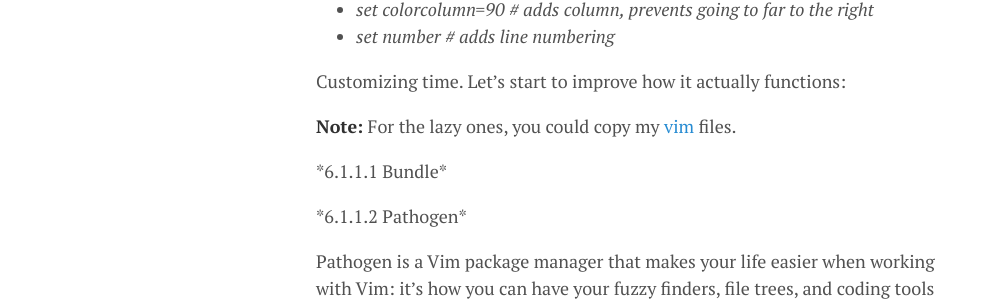
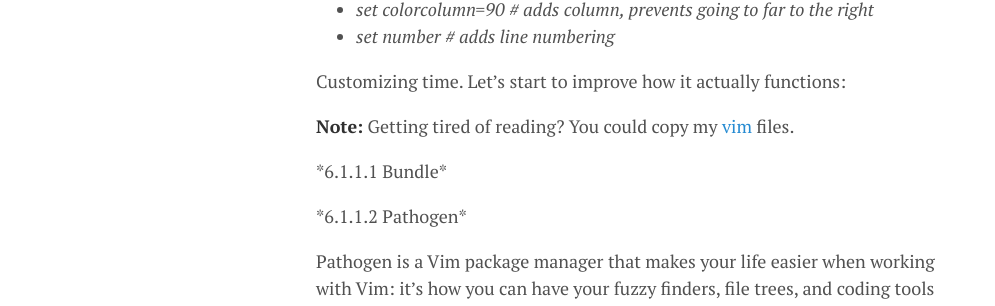
Before and after one commit to lgeurts/lgeurts.github.io, a Jekyll site: the page built from _posts/2017-07-11-bunsenlabs-linux-setup-notes-for dell-inspiron-6000.md, in a window 1280 px wide and 900 px high, scrolled down 6200 px. Shown: the part 146-452 px from the top of the window, without its empty margins (0-995 px from the left). Built offline with Jekyll 4.4.1, drawn with Linux system fonts in a browser that asks for light colours; nearby versions of some CDN libraries; comment, search, counter and statistics services are not loaded.

Commit message:
Update 2017-07-11-bunsenlabs-linux-setup-notes-for dell-inspiron-6000.md

```diff
--- a/_posts/2017-07-11-bunsenlabs-linux-setup-notes-for dell-inspiron-6000.md
+++ b/_posts/2017-07-11-bunsenlabs-linux-setup-notes-for dell-inspiron-6000.md
@@ -180,7 +180,7 @@ Next step is theming our vim:
 
 - $ mkdir ~/.vim/colors
 
-Download the [Solarized](http://ethanschoonover.com/solarized) & [Tomorrow Night](https://github.com/chriskempson/tomorrow-theme) themes and copy the vim files to   the previously created colors folder. Once this is done, edit the .vimrc file and add these lines to let Vim know that we want syntax highlighting based on file names:
+Download the [Solarized](http://ethanschoonover.com/solarized) & [Tomorrow Night](https://github.com/chriskempson/tomorrow-theme) themes and copy the vim files to    the previously created colors folder. Once this is done, edit the .vimrc file and add these lines to let Vim know that we want syntax highlighting based on file names:
 
 - *filetype on*
 - *syntax on*
@@ -201,7 +201,7 @@ While we are busy also add these lines:
 Customizing time. Let’s start to improve how it actually functions:
 
 
-**Note:** For the lazy ones, you could copy my [vim](https://github.com/lgeurts/BunsenLabs-Setup/tree/master/.vim) files.
+**Note:** Getting tired of reading? You could copy my [vim](https://github.com/lgeurts/BunsenLabs-Setup/tree/master/.vim) files.
 
  \*6.1.1.1 Bundle\*
 
```
